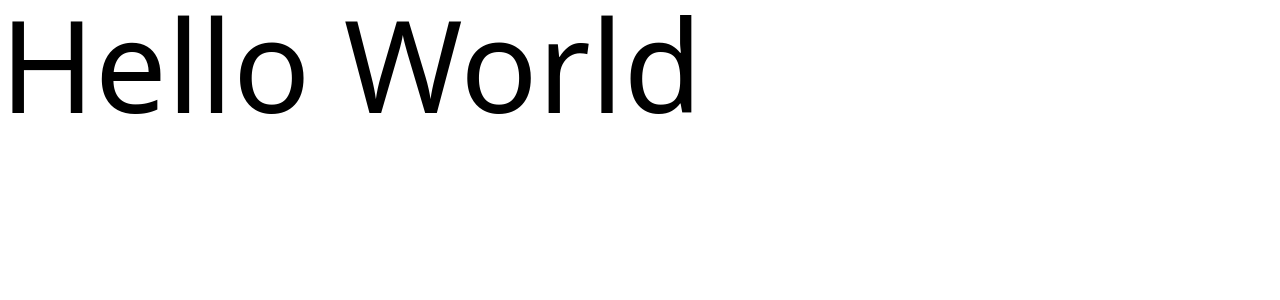
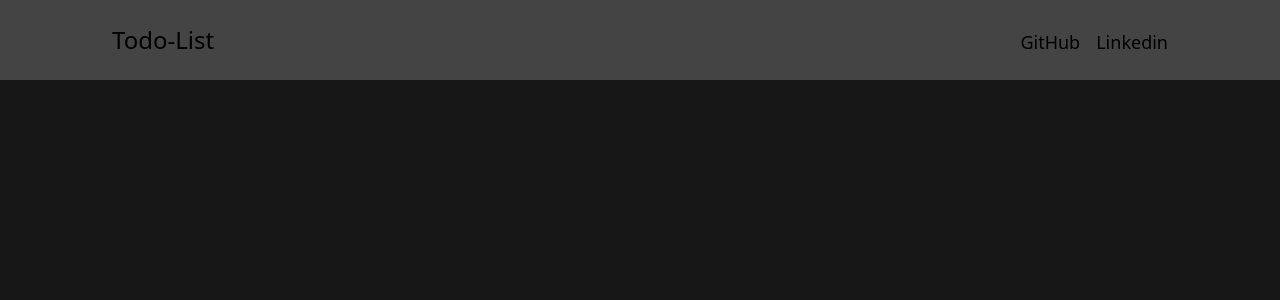
Before and after one commit to gabrielh-silvestre/todo-list, a React (Create React App) app: page / in a window 1280 px wide. Shown: the top 300 px of the page. Built offline with nearby package versions, Linux system fonts and the light colour scheme.

Commit message:
feat(App): import and render Header

```diff
--- a/src/App.tsx
+++ b/src/App.tsx
@@ -1,5 +1,11 @@
+import { Header } from './components/Header'
+
 function App() {
-  return <div className="text-9xl">Hello World</div>;
+  return (
+    <div className='h-screen bg-gray-dark'>
+      <Header />
+    </div>
+  );
 }
 
 export default App;
```
